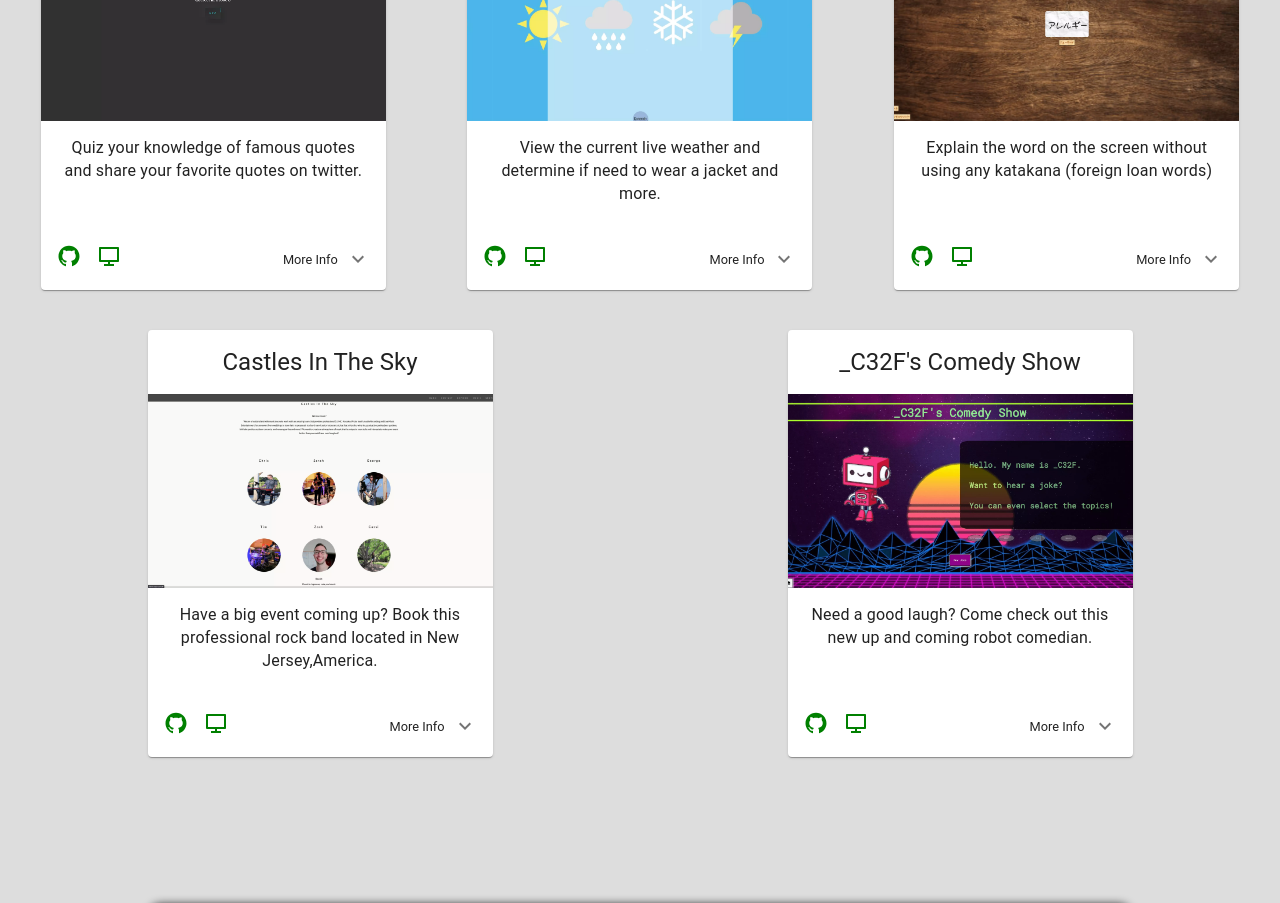
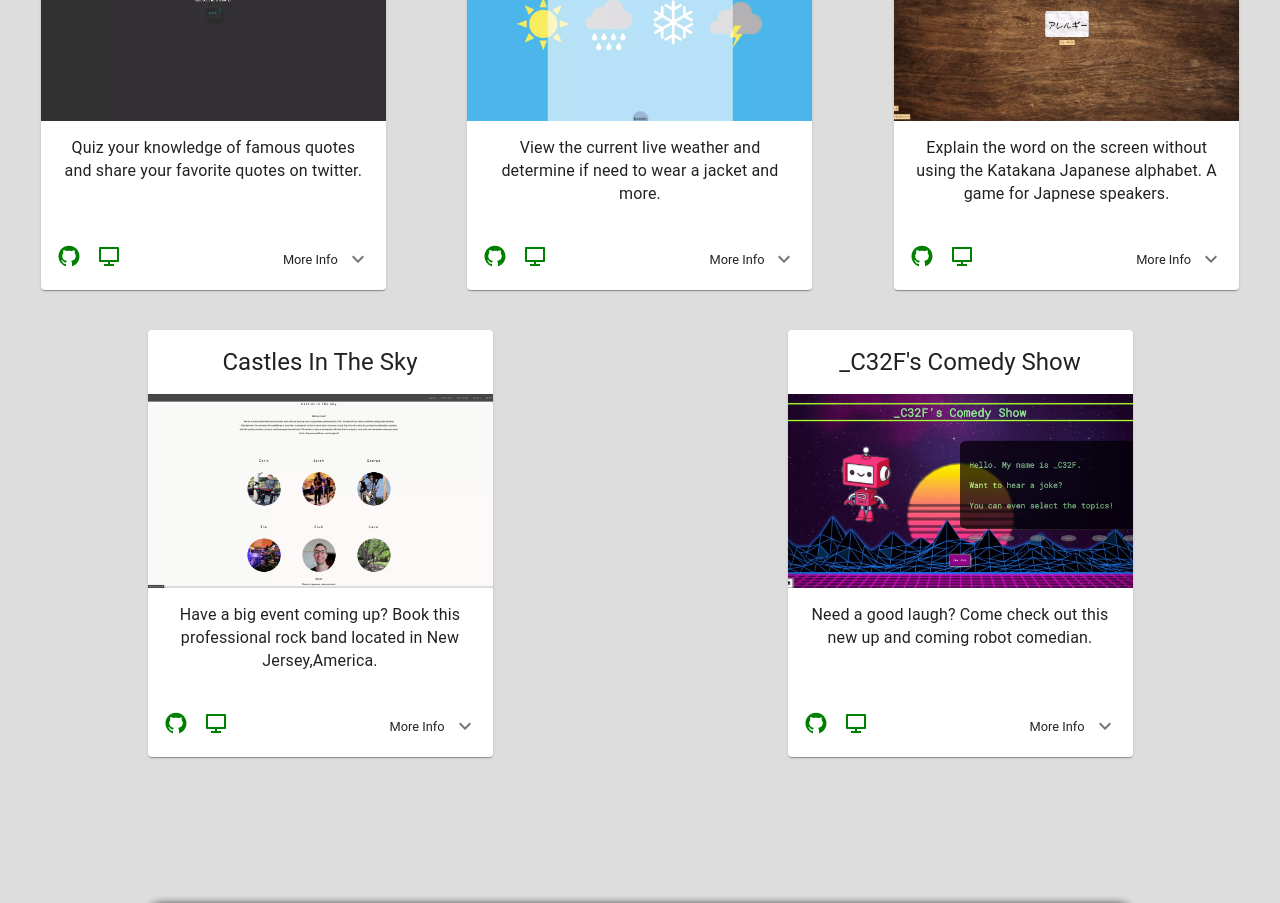
Before and after one commit to CliffordMorin/react-portfolio-1, a React (Create React App) app: page / in a window 1280 px wide. Shown: the part 1980-2883 px from the top of the page. Built offline with nearby package versions, Linux system fonts and the light colour scheme.

Commit message:
bio changes

```diff
--- a/src/Components/Projects/Projects.js
+++ b/src/Components/Projects/Projects.js
@@ -43,7 +43,7 @@ const Projects = (props) => {
         {
           title: "No Katakana Game",
           description:
-            "Explain the word on the screen without using any katakana (foreign loan words)",
+            "Explain the word on the screen without using the Katakana Japanese alphabet. A game for Japnese speakers.",
           image: nokatakana,
           link: "https://zachinjapan.github.io/no-katakana-game/",
           linkText: "Live Demo",
@@ -65,7 +65,7 @@ const Projects = (props) => {
           tech: "Tech",
           tags: ["Javascript", "Sass", "Bootstrap", "Netlify"],
           tech_description:
-            "A vanilla Javascript website using sass for styling and a lot of bootstrap.",
+            "A vanilla Javascript website using sass for styling and bootstrap.",
           callToAction: "More Info",
         },
         {
@@ -151,7 +151,7 @@ const Projects = (props) => {
           tech: "技術",
           tags: ["Javascript", "Sass", "Bootstrap", "Netlify"],
           tech_description:
-            "スタイリングにsassを使用し、多くのブートストラップを使用するバニラJavascriptのサイトです。",
+            "スタイリングにsassを使用し、ブートストラップを使用するバニラJavascriptのサイトです。",
           callToAction: "詳しい情報",
         },
         {
```
